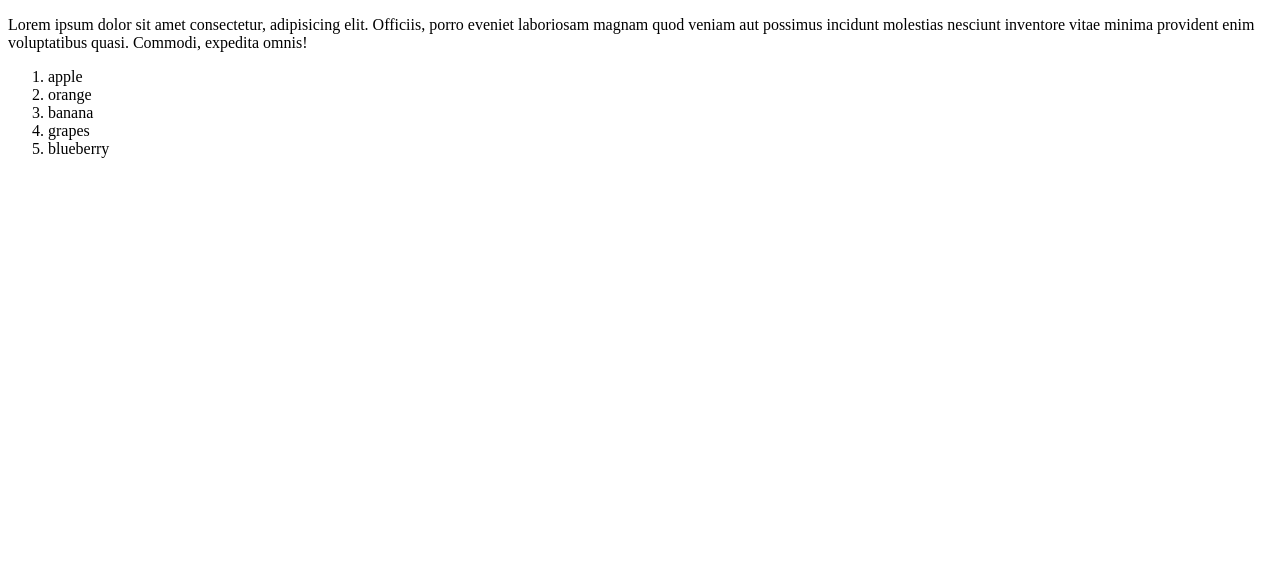
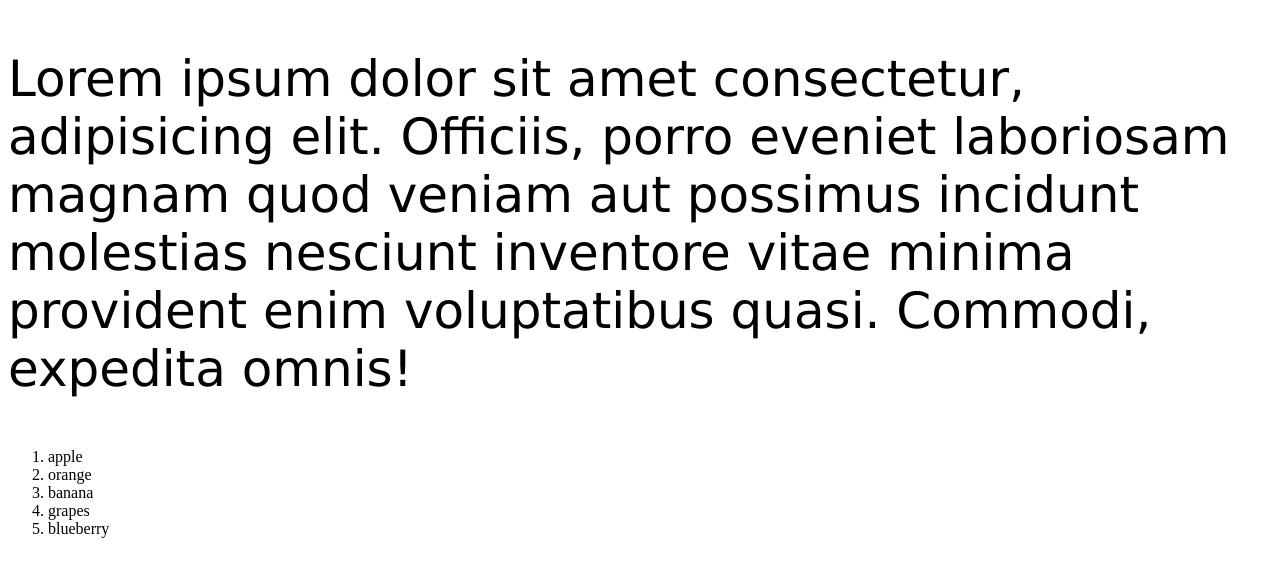
Before and after one commit to JuniaFatema/another-git-repo, a plain HTML site: page index.html in a window 1280 px wide. Drawn offline with Linux system fonts and the light colour scheme.

Commit message:
syle css

```diff
--- a/index.html
+++ b/index.html
@@ -4,6 +4,7 @@
     <meta charset="UTF-8">
     <meta name="viewport" content="width=device-width, initial-scale=1.0">
     <title>another git repo</title>
+    <link rel="stylesheet" href="style.css">
 </head>
 <body>
     <div>
--- /dev/null
+++ b/style.css
@@ -0,0 +1,4 @@
+p{
+font-size: 50px;
+font-family: 'Lucida Sans', 'Lucida Sans Regular', 'Lucida Grande', 'Lucida Sans Unicode', Geneva, Verdana, sans-serif;
+}
```
